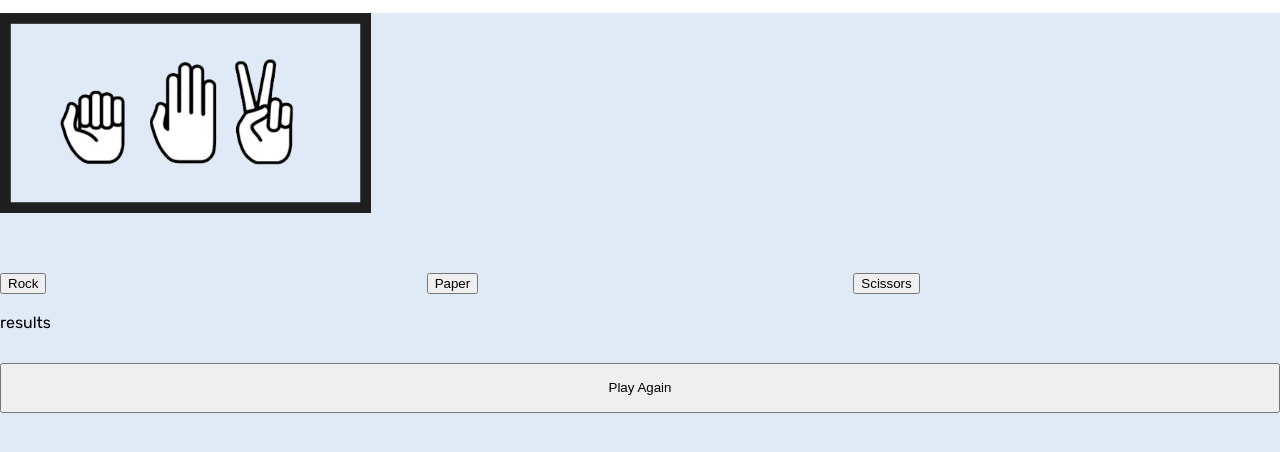
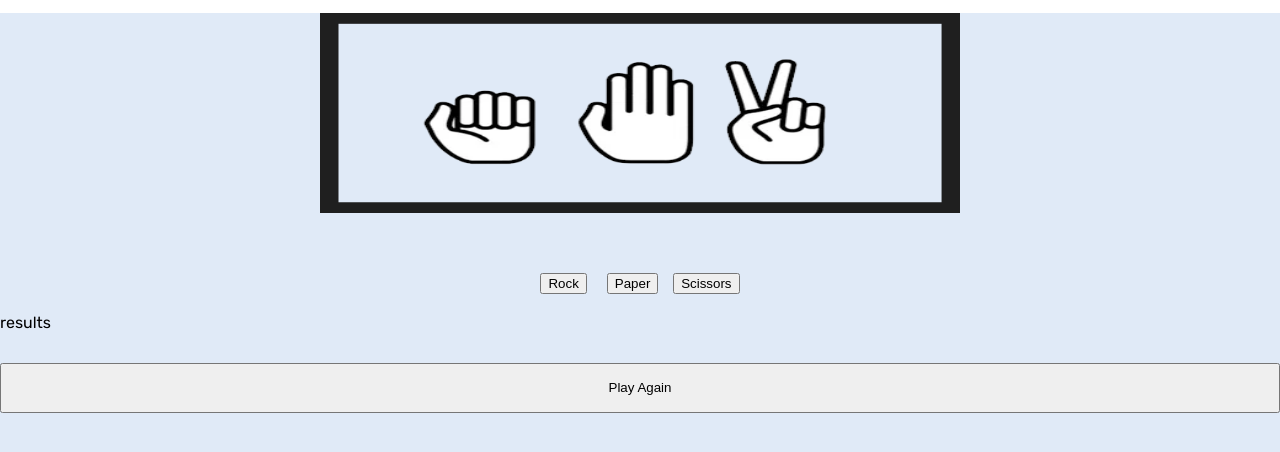
Before and after one commit to TomABooth/web-Rock-Paper-Scissors, a plain HTML site: page index.html in a window 1280 px wide. Shown: the part 68-520 px from the top of the page. Drawn offline with Linux system fonts and the light colour scheme.

Commit message:
adjusted css and html to center image and buttons

```diff
--- a/styles/global.css
+++ b/styles/global.css
@@ -34,4 +34,14 @@ main {
     display: grid;
     grid-template-columns: 1fr 1fr 1fr;
     padding-top: 10px;
+    margin-left: auto;
+    margin-right: auto;
+    width: 1fr;
 }
+
+main img {
+    display: block;
+    margin-left: auto;
+    margin-right: auto;
+    width: 50%;
+}
```
Also changed, not shown: 1 other file.
